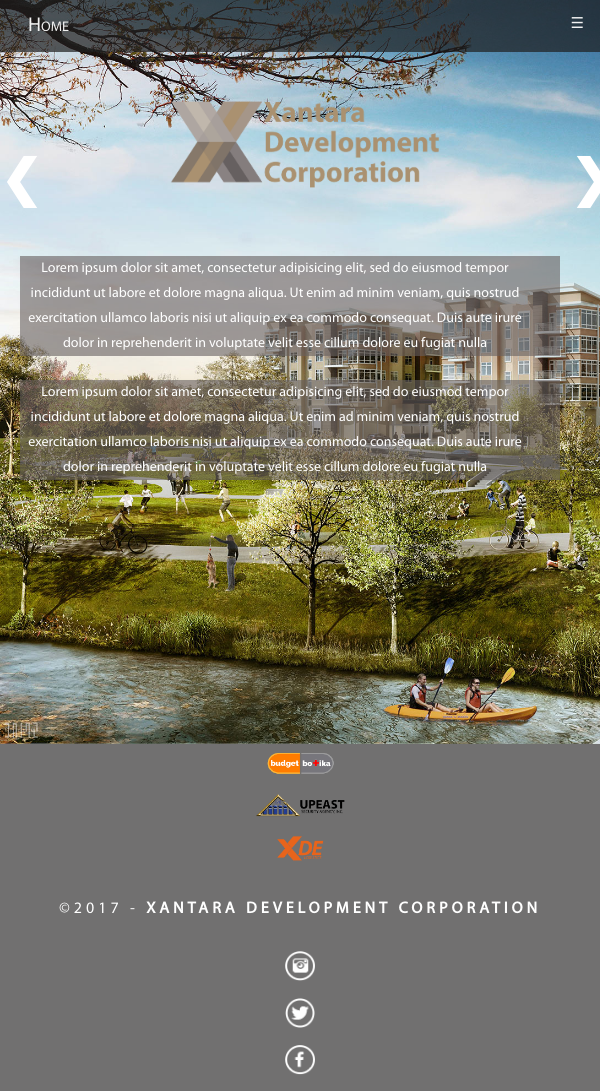
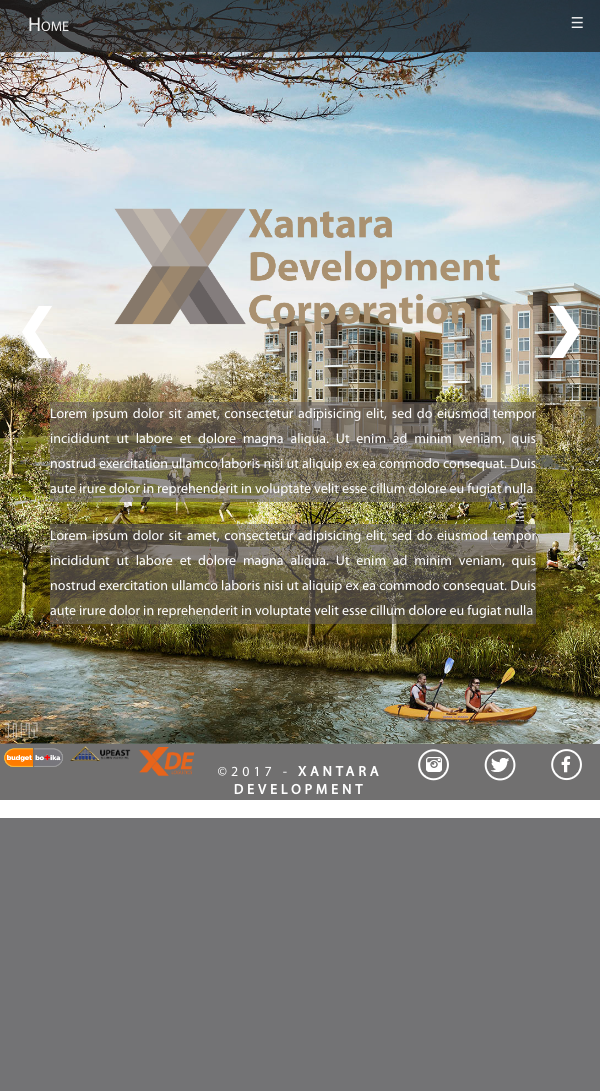
Before and after one commit to omgitsangelo/XIMEX, a PHP site: page /slideshow.html in a window 600 px wide; the page is wider, and only the part inside the window is pictured. After the commit the page ends 818 px from the top of that part, so only its background shows below. Run offline with PHP 8.4, Linux system fonts and the light colour scheme.

Commit message:
Optimized (more) the Xantara Website.

```diff
--- a/Xantara/css/1stslide.css
+++ b/Xantara/css/1stslide.css
@@ -49,38 +49,114 @@
 	width: 80%;
 	margin-top: 4%;
 	margin-bottom: 0;
+	text-align: center;
 }
 
 @media (max-width: 320px) {
 
+	.intro {
+		width: 100%;
+	}
+
 .column {
 	width: 100%;
 	margin-top: 0px;
+	padding-left: auto;
+	padding-right: auto;
+}
+.intro .column .profile {
+	height: 30%;
 }
 .intro .column p {
-	width: 90%;
+	width: 100%;
 	text-align: center;
-	padding-left: 0px;
-	font-size: 14px;
+	font-size: 12px;
+	text-align: justify;
+	margin: 0;
+	padding-left: 5%;
+	padding-right: 5%;
 }
 
 }
-@media (min-width: 321px)and (max-width: 767px) {
+@media (min-width: 321px) and (max-width: 545px) {
+
+	html {
+		width: 100%;
+	}
+
+	#slideshow-container {
+		width: 100%;
+	}
+	.intro {
+		width: 100%;
+	}
+
+	.intro .column .profile {
+		padding-top: 30%;
+		width: 80%;
+	}
   .column {
   	width: 100%;
-  	margin-top: 0px;
-  }
-  .column {
-  	width: 100%;
-  	margin-left: 0px;
-  	margin-right: 0px;
+  	margin: 0;
+		padding: 0;
   }
   .intro .column p {
   	width: 90%;
   	text-align: center;
   	padding-left: 0px;
+		padding-right: 0px;
+		font-size: 12px;
+		text-align: justify;
+  }
+	#mytopnav {
+		width: 100%;
+	}
+	.prev {
+		left: 1%;
+	}
+	.next {
+		right: 1%;
+	}
+}
+	@media (min-width: 546px) and (max-width: 767px) {
+	html {
+		width: 100%;
+	}
+
+	#slideshow-container {
+		width: 100%;
+	}
+	.intro {
+		width: 100%;
+	}
+
+	.intro .column .profile {
+		padding-top: 30%;
+		width: 80%;
+	}
+	.column {
+		width: 100%;
+		margin: 0;
+		padding-left: 5%;
+		padding-right: 5%;
+	}
+	.intro .column p {
+		width: 90%;
+		text-align: center;
+		padding-left: 0px;
+		padding-right: 0px;
 		font-size: 14px;
-  }
+		text-align: justify;
+	}
+	#mytopnav {
+		width: 100%;
+	}
+	.prev {
+		left: 1%;
+	}
+	.next {
+		right: 1%;
+		}
 }
   @media (min-width: 768px) and (max-width: 1096px) {
     .intro .column p {
--- a/Xantara/css/footer.css
+++ b/Xantara/css/footer.css
@@ -5,15 +5,24 @@
 	z-index: 2;
 	font-weight: lighter;
 	z-index: 1000;
-	overflow-y: hidden;
+	clear: both;
+	padding: 0;
+	margin: 0;
 }
 .left {
-	height: 100%;
 	z-index: 5;
+
 }
 .left div {
 	text-align: center;
-	padding: 2px 5px 5px 5px;
+}
+.copyright img {
+	max-width: 100%;
+	max-height: 100%;
+}
+
+.pad {
+	padding-top: 2.5%;
 }
 
 .center{
@@ -22,15 +31,14 @@
 	padding-top: 20px;
 	padding-bottom: 20px;
 	text-transform: uppercase;
-	border-top-width: 2px;
 	letter-spacing: 4px;
 	height: 100%;
+	font-size: 14px;
 }
 .right{
 }
 .right div {
 	text-align: center;
-	padding: 6px 5px 5px 5px;
 }
 
 @media (max-width: 320px) {
@@ -42,8 +50,11 @@
 	.copyright {
 		height: auto;
 	}
+	.partners {
+		height: 30px;
+	}
 }
-@media (min-width: 321px)and (max-width: 767px) {
+@media (min-width: 321px) and (max-width: 545px) {
 	[class*="col-"]	{
   	float: left;
   	width: 100%;
@@ -55,10 +66,16 @@
 	}
 	.partners {
 		height: 30px;
-
 	}
 	.social {
 		height: 10px;
+	}
+}
+@media (min-width: 546px) and (max-width: 767px) {
+	.left {
+	}
+	.center strong{
+
 	}
 }
 @media (min-width: 768px) and (max-width: 1096px) {
--- a/Xantara/css/main.css
+++ b/Xantara/css/main.css
@@ -338,6 +267,32 @@
 .profile {
 	width: 100%;
 }
+.prev {
+  left: 0;
+}
+.next {
+  right: 0;
+}
+
+.prev, .next {
+  cursor: pointer;
+  position: absolute;
+  top: 0%;
+  width: 10%;
+  height: 93%;
+  transition: 0.6s ease;
+  border-radius: 0 3px 3px 0;
+  z-index: 3;
+}
+a.prev, a.next {
+  position: float;
+  font-weight: bold;
+  vertical-align:middle;
+  text-align:center;
+  font-size: 50px;
+  color: white;
+  padding-top: 50%;
+}
 }
 
 /* Small Desktops */
--- a/Xantara/slideshow.html
+++ b/Xantara/slideshow.html
@@ -40,7 +40,7 @@
 
 		  <div class="mySlides fade">
 				<div class="row about" id="1">
-					<div class="intro">
+					<div class="row intro">
             <div class="col-6 column">
             	<img src="images/XANTARA DEV -transparent.png" class="profile">
 						</div>
@@ -51,19 +51,17 @@
 					</div>
 					<div class="row copyright">
 						<div class="col-4 left">
-							<div class="row">
+							<div class="row ">
 								<div class="col-4"><a href="http://budgetbotika.com/"><img class="partners" src="images/budgetbotika_logo small.png"></a></div>
 								<div class="col-4"><a href=""><img class="partners" src="images/UPEAST LOGO horizontal small.png"></a></div>
 								<div class="col-4"><a href="http://www.xde247.com.ph/"><img class="partners" src="images/XDE LOGISTICS - orange  transparent small.png"></a></div>
 							</div>
 						</div>
 						<div class="col-4 center">
-							<div class="row">
 								&copy;2017 - <strong>XANTARA DEVELOPMENT CORPORATION</strong>
-							</div>
 						</div>
 						<div class="col-4 right">
-							<div class="row">
+							<div class="row pad">
 								<div class="col-4"><a><img class="partners" src="images/instagram.png"></a></div>
 								<div class="col-4"><a><img class="partners" src="images/twitter.png"></a></div>
 								<div class="col-4"><a><img class="partners" src="images/facebook.png"></a></div>
@@ -98,12 +96,10 @@
 						</div>
 					</div>
 					<div class="col-4 center">
-						<div class="row">
 							&copy;2017 - <strong>XANTARA DEVELOPMENT CORPORATION</strong>
-						</div>
 					</div>
 					<div class="col-4 right">
-						<div class="row">
+						<div class="row pad">
 							<div class="col-4"><a><img class="partners" src="images/instagram.png"></a></div>
 							<div class="col-4"><a><img class="partners" src="images/twitter.png"></a></div>
 							<div class="col-4"><a><img class="partners" src="images/facebook.png"></a></div>
@@ -151,22 +147,20 @@
 				</div>
 				<div class="row copyright">
 					<div class="col-4 left">
-						<div class="row left">
+						<div class="row">
 							<div class="col-4"><a href="http://budgetbotika.com/"><img class="partners" src="images/budgetbotika_logo small.png"></a></div>
 							<div class="col-4"><a href=""><img class="partners" src="images/UPEAST LOGO horizontal small.png"></a></div>
 							<div class="col-4"><a href="http://www.xde247.com.ph/"><img class="partners" src="images/XDE LOGISTICS - orange  transparent small.png"></a></div>
 						</div>
 					</div>
 					<div class="col-4 center">
-						<div class="row">
 							&copy;2017 - <strong>XANTARA DEVELOPMENT CORPORATION</strong>
-						</div>
 					</div>
 					<div class="col-4 right">
-						<div class="row">
-							<div class="col-4"><a><img class="social" src="images/instagram.png"></a></div>
-							<div class="col-4"><a><img class="social" src="images/twitter.png"></a></div>
-							<div class="col-4"><a><img class="social" src="images/facebook.png"></a></div>
+						<div class="row pad">
+							<div class="col-4"><a><img class="partners" src="images/instagram.png"></a></div>
+							<div class="col-4"><a><img class="partners" src="images/twitter.png"></a></div>
+							<div class="col-4"><a><img class="partners" src="images/facebook.png"></a></div>
 						</div>
 					</div>
 				</div>
@@ -186,10 +180,11 @@
 	</div>
 </div>
 			<!-- End of Slideshows -->
+			<script src="js/jquery-3.1.1.min.js"></script>
+			<script src="js/slideshow.js"></script>
+			<script src="js/navbarjump.js"></script>
+			<script src="js/contactus.js"></script>
 </body>
-<script src="js/jquery-3.1.1.min.js"></script>
-<script src="js/slideshow.js"></script>
-<script src="js/navbarjump.js"></script>
-<script src="js/contactus.js"></script>
+
 
 </html>
```
Also changed, not shown: other parts of Xantara/css/main.css (+24 -95 lines), Xantara/css/3rdslide.css (+35 -1 lines). Lines whose indentation alone changed are shown as unchanged.
